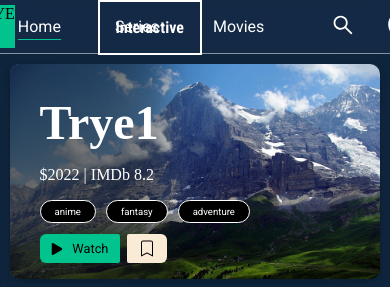
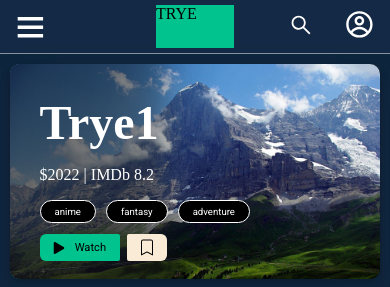
Before and after one commit to ltrye/Cinemania-Movies-Web-App, a Next.js app: page /home in a window 390 px wide. Shown: the top 287 px of the page. Built offline with nearby package versions, Linux system fonts and the light colour scheme.

Commit message:
Add navigation bar for small device

```diff
--- /dev/null
+++ b/src/app/global-components/AltNavigationBar.js
@@ -0,0 +1,68 @@
+import { useRef, useState, useEffect } from "react";
+import { TfiMenu } from "react-icons/tfi";
+import Link from "next/link";
+export default function AltNavigationBar({ check }) {
+  const altNav = useRef();
+  const [navOption, setNavOption] = useState({
+    style: null,
+    mount: false,
+  });
+  useEffect(() => {
+    function handleClick(e) {
+      if (altNav.current && !altNav.current.contains(e.target))
+        setNavOption({ style: "fade out", mount: true });
+    }
+    if (navOption.mount) document.addEventListener("mousedown", handleClick);
+    return () => document.removeEventListener("mousedown", handleClick);
+  }, [navOption]);
+
+  function animationEndHandler() {
+    if (navOption.mount && navOption.style === "fade out")
+      setNavOption({ style: null, mount: false });
+  }
+  console.log(navOption);
+  return (
+    <>
+      <TfiMenu
+        onClick={() => {
+          console.log(navOption);
+          if (navOption.mount) setNavOption({ style: "fade out", mount: true });
+          else setNavOption({ style: null, mount: true });
+        }}
+        className={`menu-icon`}
+      />
+      {navOption.mount && (
+        <section
+          onAnimationEnd={animationEndHandler}
+          ref={altNav}
+          className={`alt-nav ${navOption.style === "fade out" && "close"}`}
+        >
+          <Link
+            href="/home"
+            className={`useFont alt-nav-item ${
+              check === "nav-home" && "active"
+            }`}
+          >
+            Home
+          </Link>
+          <Link
+            href="/series"
+            className={`useFont alt-nav-item ${
+              check === "nav-series" && "active"
+            }`}
+          >
+            Series
+          </Link>
+          <Link
+            href="/movies"
+            className={`useFont alt-nav-item ${
+              check === "nav-movies" && "active"
+            }`}
+          >
+            Movies
+          </Link>
+        </section>
+      )}
+    </>
+  );
+}
--- a/src/app/global-components/NavigationBar.js
+++ b/src/app/global-components/NavigationBar.js
@@ -5,6 +5,8 @@ import { useRouter, usePathname } from "next/navigation";
 import { useEffect, useRef, useState } from "react";
 import { AiOutlineSearch } from "react-icons/ai";
 import { CgProfile } from "react-icons/cg";
+import { TfiMenu } from "react-icons/tfi";
+import AltNavigationBar from "./AltNavigationBar";
 
 function checkRoute(path) {
   if (path === "/" || !path) return "none";
@@ -24,15 +26,12 @@ function checkRoute(path) {
       case "profile":
         return "profile";
 
-      case "login":
-        return "profile";
-
       default:
         return "none";
     }
   }
 }
-
+//--SEARCH COMPONENT--//
 function SearchBox({}) {
   const searchBox = useRef();
   const [searchOption, setSearchOption] = useState({
@@ -45,9 +44,7 @@ function SearchBox({}) {
       if (searchBox.current && !searchBox.current.contains(e.target))
         setSearchOption({ style: "fade out", mount: true });
     }
-    document.addEventListener("mousedown", handleClick);
-    if (!searchOption.mount)
-      document.removeEventListener("mousedown", handleClick);
+    if (searchOption.mount) document.addEventListener("mousedown", handleClick);
     return () => document.removeEventListener("mousedown", handleClick);
   }, [searchOption]);
 
@@ -79,6 +76,8 @@ function SearchBox({}) {
     </div>
   );
 }
+
+//--NAV-BAR--//
 export default function NavigationBar() {
   let check;
   const path = usePathname();
@@ -86,11 +85,14 @@ export default function NavigationBar() {
   return (
     <>
       <section className="panel">
+        <div className="nav-menu">
+          <AltNavigationBar check={check} />
+        </div>
         <div className="logo">
           <span>TRYE</span>
         </div>
         <div className="navigation-spacer" />
-        <section className="navigation-group">
+        <ul className="navigation-group">
           <div className={`nav-switch ${check}`} />
           <Link href="/home" className="nav-item">
             Home
@@ -101,7 +103,7 @@ export default function NavigationBar() {
           <Link href="/movies" className="nav-item">
             Movies
           </Link>
-        </section>
+        </ul>
         <div>
           <SearchBox />
         </div>
--- a/src/app/global-components/style/NavigationBar.scss
+++ b/src/app/global-components/style/NavigationBar.scss
@@ -1,6 +1,5 @@
 .panel {
   position: sticky;
-
   top: 0%;
   width: 100%;
   height: 3.4rem;
@@ -11,7 +10,6 @@
   display: flex;
   align-items: center;
   justify-content: center;
-
   padding-right: 4rem;
   padding-left: 4rem;
 }
@@ -48,6 +46,7 @@
 }
 
 .search-icon {
+  position: relative;
   cursor: pointer;
   width: 1.5rem;
   height: 1.5rem;
@@ -56,6 +55,7 @@
   color: white;
 }
 .profile-icon {
+  position: relative;
   cursor: pointer;
   color: white;
 
@@ -102,3 +102,78 @@
     display: none;
   }
 }
+
+//--ALTERNATIVE NAVIGATION BAR--//
+
+.menu-icon {
+  left: 2%;
+  cursor: pointer;
+  color: white;
+  width: 1.8rem;
+  height: 1.8rem;
+  display: none;
+}
+
+.alt-nav {
+  display: none;
+  z-index: 0;
+  position: fixed;
+  top: 102%;
+  right: 0%;
+  background-color: black;
+  width: 100%;
+
+  transition: all 200ms;
+
+  animation: navInset 200ms forwards;
+  &.close {
+    animation: navInsetReverse 200ms forwards;
+  }
+}
+.alt-nav-item {
+  display: block;
+  text-align: center;
+  padding: 1rem 4rem;
+  color: white;
+  &.active {
+    background-color: var(--green-pallete);
+  }
+}
+@keyframes navInset {
+  from {
+    clip-path: inset(0% 0% 100% 0%);
+  }
+  to {
+    clip-path: inset(0% 0% 0% 0%);
+  }
+}
+@keyframes navInsetReverse {
+  from {
+    clip-path: inset(0% 0% 0% 0%);
+  }
+  to {
+    clip-path: inset(0% 0% 100% 0%);
+  }
+}
+@media screen and (max-width: 950px) {
+  .alt-nav {
+    display: block;
+  }
+  .menu-icon {
+    display: block;
+  }
+  .panel {
+    justify-content: space-between;
+    padding: 0 1rem;
+  }
+  .profile-icon {
+    margin: 0;
+  }
+  .navigation-group {
+    display: none;
+  }
+  .logo {
+    left: 40%;
+    position: absolute;
+  }
+}
--- a/src/app/home/components/SpotlightSection.js
+++ b/src/app/home/components/SpotlightSection.js
@@ -13,7 +13,7 @@ export default function SpotlightSection() {
 
   return (
     <>
-      <JsCheck />
+      {/* <JsCheck /> */}
       <section className="spotlight-wrapper">
         <section className="home-promotion"></section>
         <section className="home-user">
--- a/src/app/home/style/selectPanel.scss
+++ b/src/app/home/style/selectPanel.scss
@@ -18,15 +18,16 @@
     display: flex;
     justify-content: space-around;
     align-items: center;
-    width: 9rem;
-    height: 2rem;
+    width: 80%;
+    height: 32.5%;
+    // background-color: beige;
 
     & .circle {
       cursor: pointer;
       background-color: white;
       position: relative;
-      height: 1.2rem;
-      width: 1.2rem;
+      height: 100%;
+      width: 11%;
       border-radius: 100%;
       transition: all 400ms;
 
@@ -41,7 +42,7 @@
   }
 }
 
-@media screen and (max-width: 880px) {
+@media screen and (max-width: 1100px) {
   .select-panel {
     grid-row: 2;
     grid-column: 2;
--- a/src/app/home/style/spotlightSection.scss
+++ b/src/app/home/style/spotlightSection.scss
@@ -89,7 +89,7 @@
 }
 //------------------------------
 
-//---------FILM PREVIEW OVERLAY----------
+//---------FILM PREVIEW OVERLAY----------//
 .main-title {
   display: block;
   font-size: xxx-large;
@@ -104,8 +104,8 @@
   display: block;
   z-index: 999;
   color: white;
-
   margin-top: 13vw;
+  white-space: nowrap;
 }
 .preview-tag-wrapper {
   position: relative;
@@ -114,7 +114,7 @@
   margin-top: 1rem;
   z-index: 99;
   & .preview-tag {
-    font-size: 0.8rem;
+    font-size: 0.9rem;
     font-family: "Roboto", sans-serif;
     border: 1.2px solid white;
 
@@ -266,7 +266,7 @@
   }
 }
 
-@media screen and (max-width: 880px) {
+@media screen and (max-width: 1100px) {
   .spotlight-wrapper {
     position: relative;
     margin: 10px;
@@ -316,13 +316,13 @@
     margin-top: 0.7rem;
 
     & .play-button {
-      font-size: 0.8rem;
+      font-size: 0.7rem;
       width: 5rem;
-      height: 1.8rem;
+      height: 1.7rem;
       gap: 0.6rem;
     }
     & .bookmark-holder {
-      height: 1.8rem;
+      height: 1.7rem;
       width: 2.5rem;
       & .bookmark-button {
         width: 1rem;
```
Also changed, not shown: src/app/user/resetPassword/page.js (renamed from src/app/user/reauth/passwordReset/page.js, +14 -6 lines).
